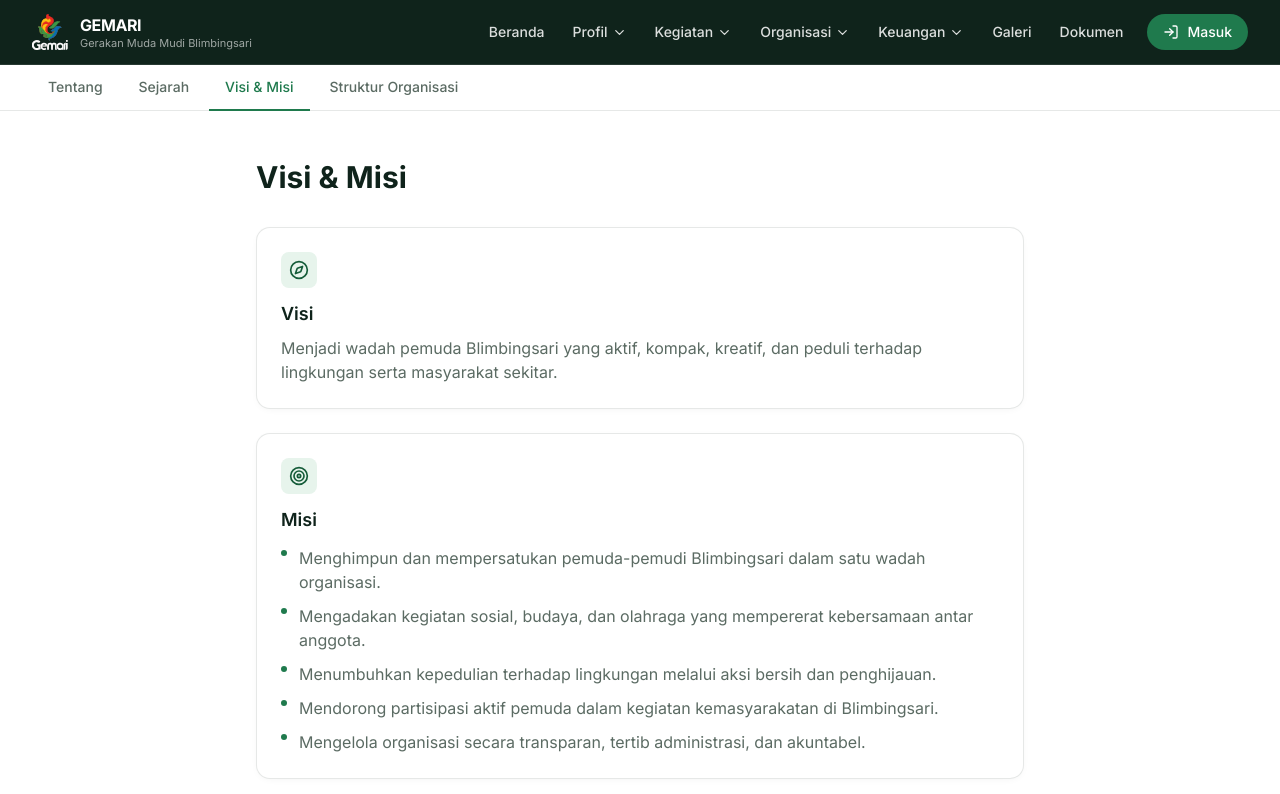
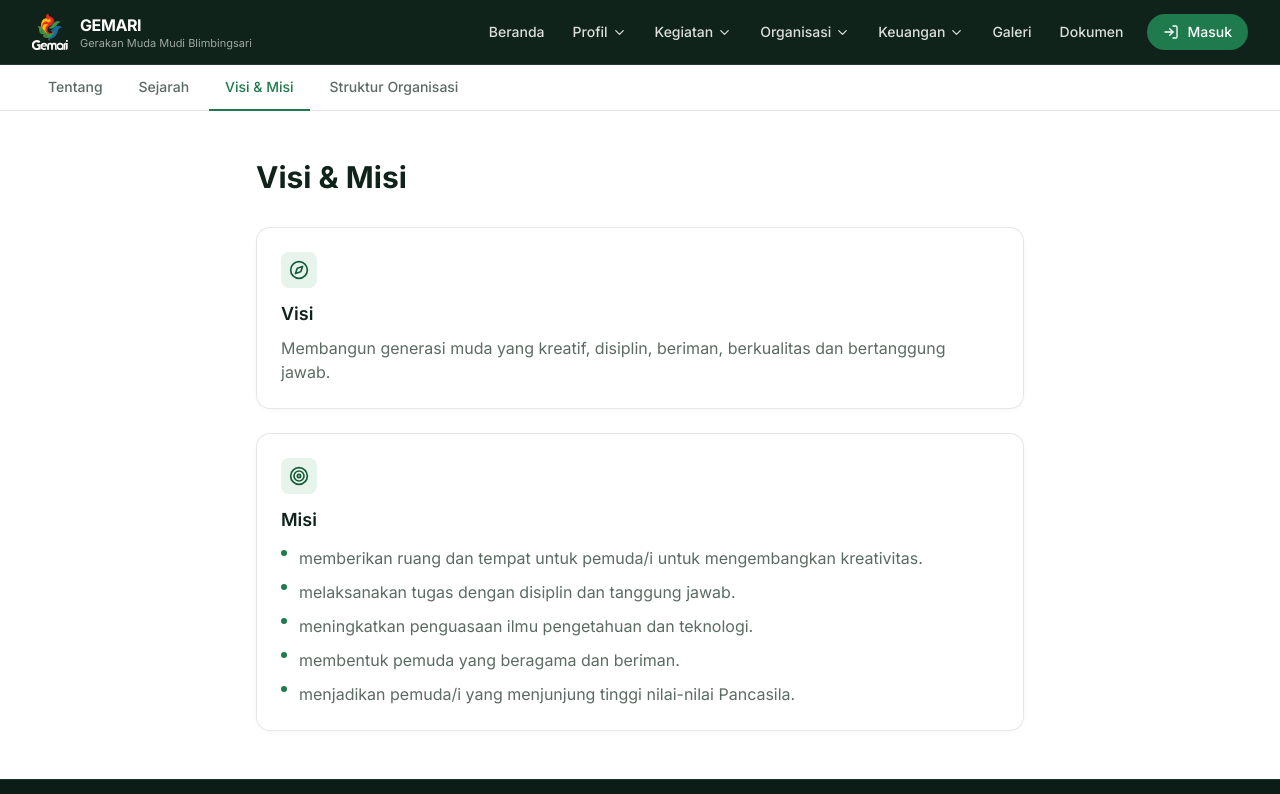
Before and after one commit to sendy85/gemar, a Next.js app: page /profil/visi-misi in a window 1280 px wide. Shown: the top 794 px of the page. Built offline with nearby package versions, Linux system fonts and the light colour scheme.

Commit message:
Update page.tsx

```diff
--- a/app/profil/visi-misi/page.tsx
+++ b/app/profil/visi-misi/page.tsx
@@ -4,11 +4,11 @@ import { Target, Compass } from "lucide-react";
 export const metadata: Metadata = { title: "Visi & Misi" };
 
 const misi = [
-  "Menghimpun dan mempersatukan pemuda-pemudi Blimbingsari dalam satu wadah organisasi.",
-  "Mengadakan kegiatan sosial, budaya, dan olahraga yang mempererat kebersamaan antar anggota.",
-  "Menumbuhkan kepedulian terhadap lingkungan melalui aksi bersih dan penghijauan.",
-  "Mendorong partisipasi aktif pemuda dalam kegiatan kemasyarakatan di Blimbingsari.",
-  "Mengelola organisasi secara transparan, tertib administrasi, dan akuntabel.",
+  "memberikan ruang dan tempat untuk pemuda/i untuk mengembangkan kreativitas.",
+  "melaksanakan tugas dengan disiplin dan tanggung jawab.",
+  "meningkatkan penguasaan ilmu pengetahuan dan teknologi.",
+  "membentuk pemuda yang beragama dan beriman.",
+  "menjadikan pemuda/i yang menjunjung tinggi nilai-nilai Pancasila.",
 ];
 
 export default function VisiMisiPage() {
@@ -24,8 +24,7 @@ export default function VisiMisiPage() {
         </div>
         <h2 className="mt-3 text-lg font-semibold text-navy">Visi</h2>
         <p className="mt-2 text-sm leading-relaxed text-muted sm:text-base">
-          Menjadi wadah pemuda Blimbingsari yang aktif, kompak, kreatif, dan
-          peduli terhadap lingkungan serta masyarakat sekitar.
+          Membangun generasi muda yang kreatif, disiplin, beriman, berkualitas dan bertanggung jawab.
         </p>
       </div>
 
```
